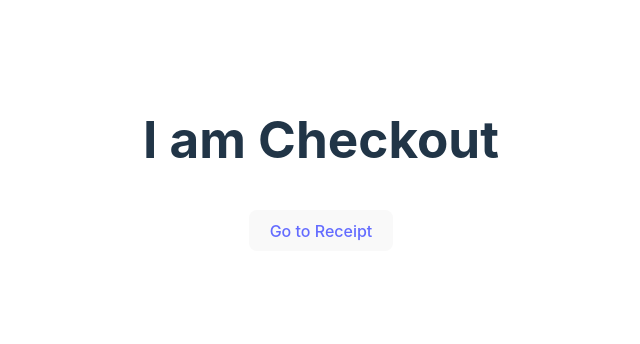
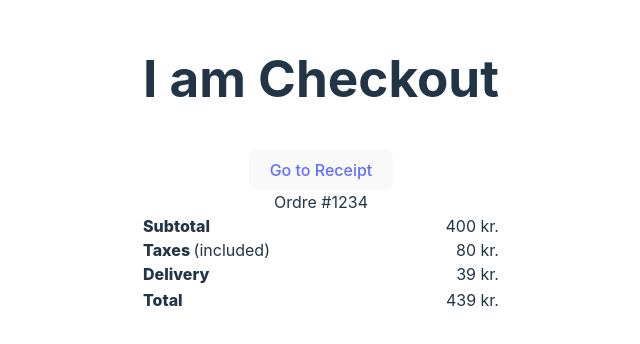
Before and after one commit to F2024-Frontend-Backend/Frontend, a React (Vite) app: page /checkout in a window 1280 px wide. Shown: the part 240-584 px from the top of the page, without its empty margins (319-959 px from the left). Built offline with nearby package versions, Linux system fonts and the light colour scheme.

Commit message:
create total price section

```diff
--- a/src/components/purchaseTotal/PurchaseTotal.css
+++ b/src/components/purchaseTotal/PurchaseTotal.css
@@ -0,0 +1,30 @@
+.itemList {}
+
+.totalPrice{
+    display: flex;
+    flex-direction: row;
+    gap: 1rem;
+    justify-content: space-between;
+}
+
+.colStart{
+    display: flex;
+    flex-direction: column;
+    align-items: flex-start;
+}
+
+.colEnd{
+    display: flex;
+    flex-direction: column;
+    align-items: flex-end;
+}
+
+.bold{
+    font-weight: 800;
+}
+
+.deviderLine{
+    height: 2px;
+    width: 100%;
+    background-color: white;
+}
--- a/src/components/purchaseTotal/purchaseTotal.tsx
+++ b/src/components/purchaseTotal/purchaseTotal.tsx
@@ -2,13 +2,43 @@ import React from 'react'
 import './purchaseTotal.css'
 
 function PurchaseTotal () {
+    const purchasePrise = 400;
+    const deliveryPrice = 39;
+    const currency = "kr."
+
+
     return(
     <>
-        <div className='top'>
+        <span>Ordre #1234</span>
+        <div className='itemList'>
 
         </div>
-        <div className='bottom'>
 
+        <div className='totalPrice'>
+            <div className='colStart'>
+                <span className='bold'>Subtotal</span>
+                <div>
+                <span className='bold'>Taxes </span>
+                <span>(included)</span>
+                </div>
+                <span className='bold'>Delivery</span>
+            </div>
+            <div className='colEnd'>
+                <span>{purchasePrise} {currency}</span>
+                <span>{purchasePrise*0.2} {currency}</span>
+                <span>{deliveryPrice} {currency}</span>
+            </div>
+        </div>
+
+        <div className='deviderLine'></div>
+
+        <div className='totalPrice'>
+            <div className='colStart'>
+                <span className='bold'>Total</span>
+            </div>
+            <div className='colEnd'>
+                <span>{purchasePrise+deliveryPrice} {currency}</span>
+            </div>
         </div>
     </>
     )
```
